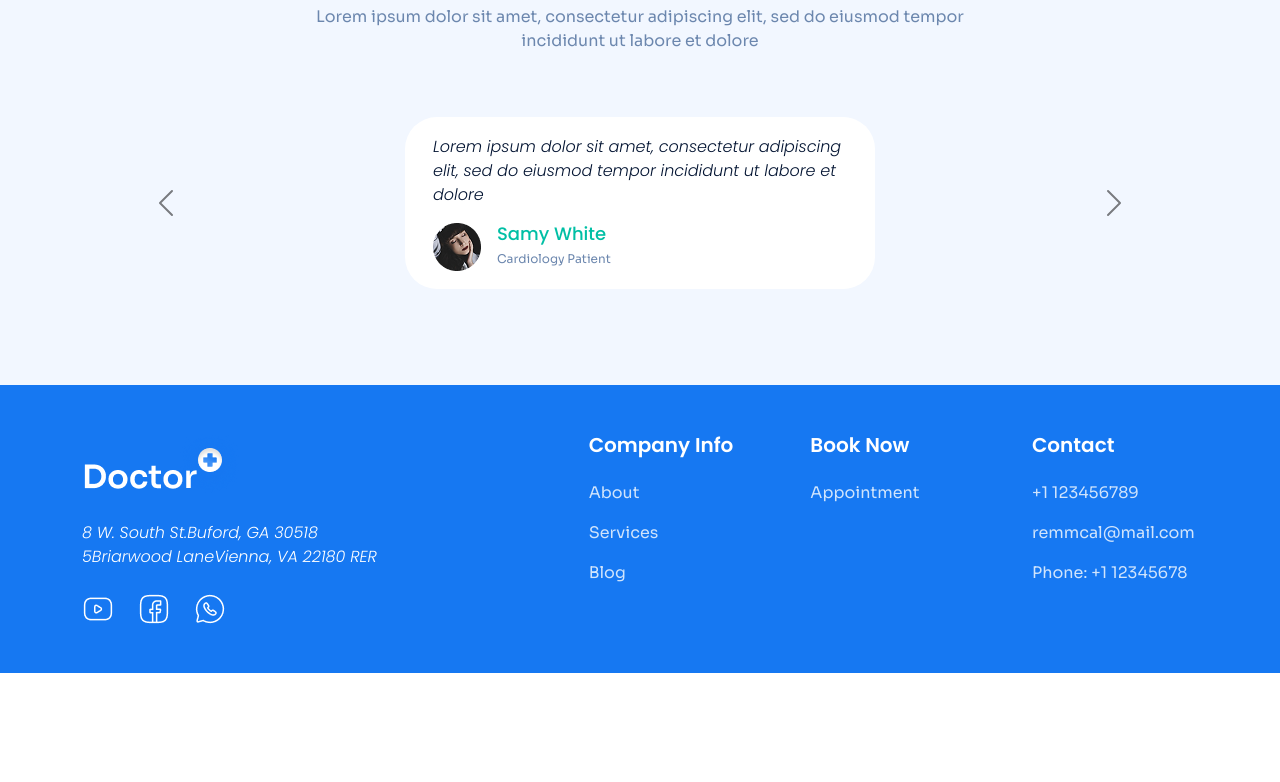
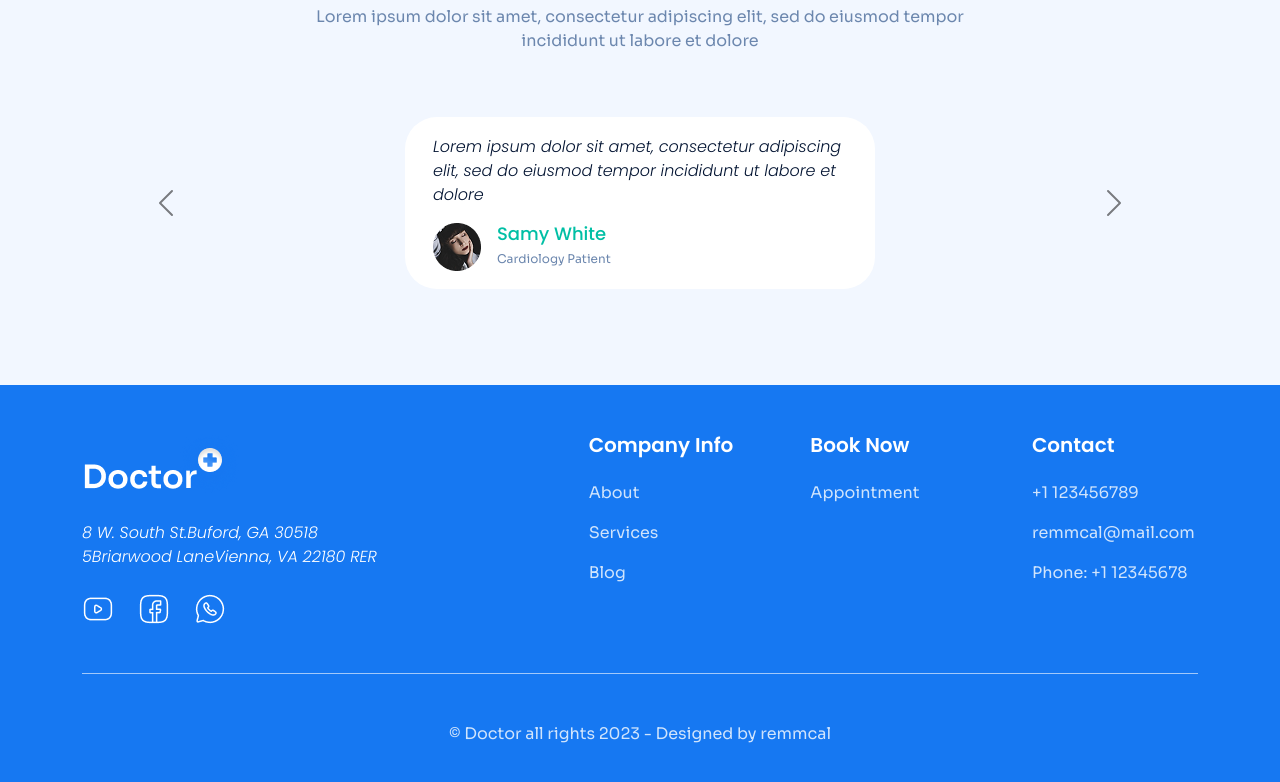
Before and after one commit to mansuroff123/doctor, a plain HTML site: page index.html in a window 1280 px wide. Shown: the part 2931-3713 px from the top of the page. Before the commit the page ends 3604 px from the top, so only its background shows below. Drawn offline with Linux system fonts and the light colour scheme.

Commit message:
line added for footer section

```diff
--- a/assets/main/css/style.css
+++ b/assets/main/css/style.css
@@ -293,7 +293,17 @@ footer {
 .footer_link:hover {
      color: #fff;
 }
-
+.line {
+     width: 100%;
+     height: 1px;
+     background: #A2C9FA;
+}
+.copyright {
+     font-family: Sora;
+     font-weight: 400;
+     font-size: 16px;
+     color: #D0E4FC;
+}
 /* ---------------- Footer Section End ---------------- */
 
 
--- a/index.html
+++ b/index.html
@@ -453,6 +453,10 @@
             </div>
           </div>
         </div>
+        <div class="line mt-5"></div>
+        <div class="text-center copyright mt-5">
+          <p>&copy; Doctor all rights 2023 - Designed by remmcal</p>
+        </div>
       </div>
      </footer>
     <!-- ######################### Footer Section End ######################### -->
```
